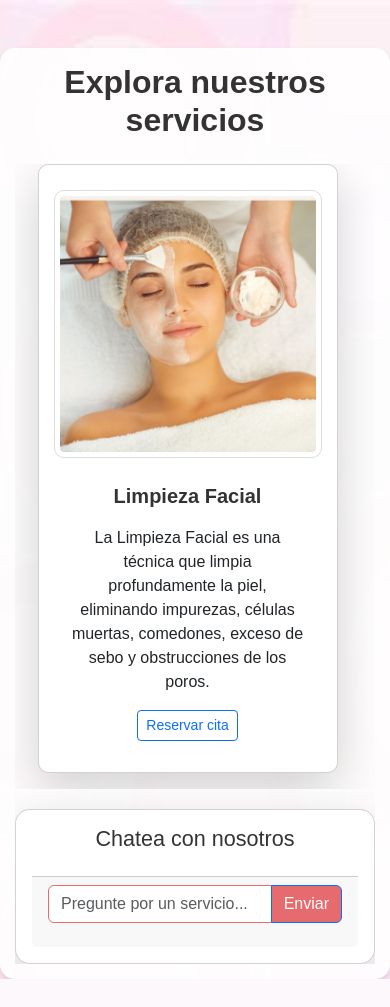
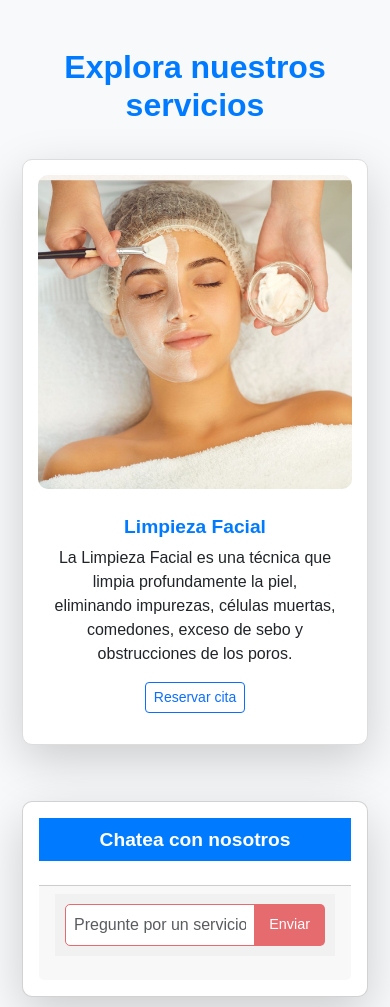
Before and after one commit to hespejob/chatbot_dropdown_project, a Flask app: page / in a window 390 px wide. Before the commit the page ends 979 px from the top, so only its background shows below. Run offline with Flask 3, Linux system fonts and the light colour scheme.

Commit message:
modify 17dic

```diff
--- a/static/css/style.css
+++ b/static/css/style.css
@@ -1,161 +1,124 @@
-/* General body and container styling */
+/* General Reset */
+* {
+    margin: 0;
+    padding: 0;
+    box-sizing: border-box;
+}
+
+/* Body Styling */
 body {
     font-family: 'Arial', sans-serif;
     margin: 0;
     padding: 0;
-    color: #343a40;
-    background-image: url('static/images/bgimage.jpg'); /* Add background image here */
-    background-size: cover;
-    background-position: center;
-    background-attachment: fixed;
-    overflow: hidden; /* Prevent unnecessary scrolling */
+    background-color: #f8f9fa; /* Clean light grey background */
+    color: #333; /* Text color */
 }
 
-/* Add a clean, semi-transparent overlay effect */
-.container-fluid {
-    background-color: rgba(255, 255, 255, 0.9); /* White with slight transparency */
-    padding: 15px;
-    border-radius: 15px;
-    margin-top: 5px;
-    transition: all 0.3s ease-in-out; /* Smooth transition for container */
-    box-shadow: 0 4px 6px rgba(0, 0, 0, 0.1); /* Add subtle shadow */
+/* Main Container: Single Block for Entire Project */
+.main-container {
+    max-width: 1200px; /* Limits content width */
+    margin: 30px auto; /* Center the block with spacing */
+    padding: 20px;
+    background-color: #ffffff; /* White background for the block */
+    border-radius: 12px; /* Smooth edges */
+    box-shadow: 0 8px 20px rgba(0, 0, 0, 0.1); /* Subtle shadow for the block */
+    overflow: hidden; /* Prevent overflow issues */
 }
 
-/* Language Toggle Button Styling */
-#language-toggle-btn {
-    margin: 10px 0;
-    padding: 8px 12px;
-    font-size: 0.9rem;
-    border-radius: 5px;
+/* Page Title */
+.page-title {
+    font-size: 2.5rem;
+    text-align: center;
+    color: #007bff; /* Blue color */
+    margin-bottom: 20px;
+    font-weight: bold;
 }
 
-/* Page title */
-.page-title {
-    font-size: 2rem;
-    color: #333; /* Neutral dark color */
-    font-weight: bold;
-    margin-bottom: 40px;
-    text-align: center;
-    transition: all 0.3s ease-in-out; /* Smooth transition for text */
+/* Main Content Layout */
+.main-content {
+    display: flex;
+    flex-direction: row;
+    justify-content: space-between;
+    gap: 20px;
+    flex-wrap: wrap; /* Ensures responsiveness */
 }
 
-/* Main layout */
-.main-content {
+/* Left Content: Service Cards */
+.left-content {
+    flex: 1;
+    min-width: 300px;
     display: flex;
-    justify-content: space-between;
-    align-items: flex-start;
-    height: 80vh; /* Make the content fill most of the viewport height */
-    overflow: hidden; /* Remove unnecessary scrolling */
+    flex-direction: column;
+    gap: 20px;
+    padding: 10px;
 }
 
-.left-content {
-    flex: 1;
-    padding-right: 15px;
-    display: flex;
-    flex-direction: column;
-    justify-content: center;
-    align-items: center;
-    overflow-y: auto;
-    transition: all 0.3s ease-in-out;
-}
-
-.right-content {
-    flex: 1;
-    display: flex;
-    justify-content: center;
-    align-items: flex-start;
-    transition: all 0.3s ease-in-out;
-}
-
-@media (max-width: 768px) {
-    .main-content {
-        flex-direction: column;
-        height: auto; /* Let the content adjust based on its height */
-    }
-
-    .left-content,
-    .right-content {
-        width: 100%;
-    }
-
-    .right-content {
-        margin-top: 20px;
-    }
-}
-
-/* Service card styling */
-#service-card-container {
-    display: flex;
-    flex-direction: column;
-    justify-content: center;
-    align-items: center;
-    overflow-y: auto;
-    transition: opacity 0.5s ease-in-out; /* Smooth transition for card fade effect */
-    opacity: 1; /* Default opacity for the fade effect */
-}
-
+/* Service Card Styling */
 .service-card {
     width: 100%;
-    max-width: 300px;
-    margin-bottom: 20px;
+    max-width: 350px;
+    margin: 0 auto;
     padding: 15px;
+    background-color: #ffffff;
+    border: 1px solid #ddd;
     border-radius: 10px;
-    box-shadow: 0 8px 20px rgba(0, 0, 0, 0.1);
+    box-shadow: 0 4px 10px rgba(0, 0, 0, 0.1);
     text-align: center;
-    background-color: white;
     transition: all 0.3s ease-in-out;
 }
 
 .service-card:hover {
     transform: translateY(-5px);
-    box-shadow: 0 10px 25px rgba(0, 0, 0, 0.15);
+    box-shadow: 0 8px 15px rgba(0, 0, 0, 0.2);
+}
+
+.service-card img {
+    width: 100%;
+    height: auto;
+    border-radius: 10px;
+    margin-bottom: 10px;
 }
 
 .card-title {
-    font-size: 1.25rem;
+    font-size: 1.2rem;
     font-weight: bold;
-    color: #333; /* Neutral color */
-    padding: 10px;
-    line-height: 1.2;
+    color: #007bff;
 }
 
-/* Image styling */
-.service-card img {
-    width: 100%;
-    height: auto;
-    margin-top: 10px;
-    border-radius: 10px;
-    border: 1px solid #ddd;
-    padding: 5px;
-    transition: all 0.3s ease-in-out;
+/* Right Content: Chatbot */
+.right-content {
+    flex: 1;
+    min-width: 300px;
+    padding: 10px;
+    display: flex;
+    justify-content: center;
 }
 
-.service-card img:hover {
-    transform: scale(1.05);
-}
-
-/* Chatbot styling */
 #chat-container {
     width: 100%;
     max-width: 400px;
-    border-radius: 15px;
+    background-color: #ffffff;
+    border-radius: 10px;
+    box-shadow: 0 4px 10px rgba(0, 0, 0, 0.1);
     overflow: hidden;
-    background-color: white;
-    box-shadow: 0 8px 20px rgba(0, 0, 0, 0.15);
-    transition: all 0.3s ease-in-out;
 }
 
 .chatbot-title {
-    color: #333; /* Neutral dark color */
+    text-align: center;
+    background-color: #007bff;
+    color: #ffffff;
+    font-size: 1.5rem;
+    font-weight: bold;
+    padding: 10px;
 }
 
 #chat-box {
     height: 400px;
     overflow-y: auto;
     padding: 15px;
-    background-color: #ffffff;
-    transition: all 0.5s ease;
+    background-color: #f8f9fa;
     scroll-behavior: smooth;
+    border-bottom: 1px solid #ddd;
 }
 
 .message {
@@ -170,73 +133,87 @@
     background-color: #007bff;
     color: white;
     align-self: flex-end;
-    transition: all 0.3s ease-in-out;
-    box-shadow: 0px 3px 8px rgba(0, 123, 255, 0.2);
 }
 
 .bot-response {
     background-color: #e9ecef;
     color: #333;
     align-self: flex-start;
-    transition: all 0.3s ease-in-out;
-    box-shadow: 0px 3px 8px rgba(0, 0, 0, 0.1);
 }
 
 @keyframes fadeIn {
-    from { opacity: 0; }
-    to { opacity: 1; }
+    from {
+        opacity: 0;
+    }
+    to {
+        opacity: 1;
+    }
 }
 
-/* Remove pink and keep neutral calendar styling */
-input[type="date"] {
-    padding: 8px;
-    font-size: 0.9rem;
-    border-radius: 5px;
-    border: 1px solid #ccc;
-    width: 100%;
-    transition: all 0.3s ease-in-out;
+/* Input Field and Button */
+.input-group {
+    display: flex;
+    padding: 10px;
+    background-color: #f1f1f1;
 }
 
-input[type="date"]:focus {
-    border-color: #007bff;
-    box-shadow: 0 0 5px rgba(0, 123, 255, 0.2);
+#user-input {
+    flex: 1;
+    padding: 8px;
+    border: 1px solid #ddd;
+    border-radius: 5px 0 0 5px;
+    font-size: 1rem;
 }
 
-/* Styling for options */
-.options-container {
-    display: flex;
-    justify-content: center;
-    align-items: center;
-    margin-top: 10px;
-    gap: 6px;
-    flex-wrap: nowrap;
+#send-button {
+    background-color: #007bff;
+    color: #ffffff;
+    border: none;
+    padding: 8px 15px;
+    font-size: 1rem;
+    border-radius: 0 5px 5px 0;
+    cursor: pointer;
+    transition: background-color 0.3s ease-in-out;
 }
 
-.option-btn {
-    padding: 4px 8px;
-    font-size: 0.75rem;
-    border-radius: 15px;
-    transition: all 0.3s ease-in-out;
-    box-shadow: none;
+#send-button:hover {
+    background-color: #0056b3;
 }
 
-.option-btn:hover {
-    background-color: #007bff;
-    color: white;
-    border-color: #007bff;
-    transform: translateY(-2px);
+/* Footer Styling */
+.footer {
+    text-align: center;
+    font-size: 0.9rem;
+    color: #666;
+    margin-top: 20px;
 }
 
-/* Assistant image */
-.assistant-image {
-    width: 100%;
-    max-width: 130px;
-    border-radius: 10px;
-    margin: 15px auto 0 auto;
-    display: block;
-    transition: all 0.3s ease-in-out;
+/* Responsive Design */
+@media (max-width: 768px) {
+    .main-content {
+        flex-direction: column;
+    }
+
+    .left-content,
+    .right-content {
+        width: 100%;
+    }
+
+    .page-title {
+        font-size: 2rem;
+    }
 }
 
-.assistant-image:hover {
-    transform: scale(1.05);
+@media (max-width: 480px) {
+    .service-card {
+        max-width: 100%;
+    }
+
+    .chatbot-title {
+        font-size: 1.2rem;
+    }
+
+    #send-button {
+        font-size: 0.9rem;
+    }
 }
```
